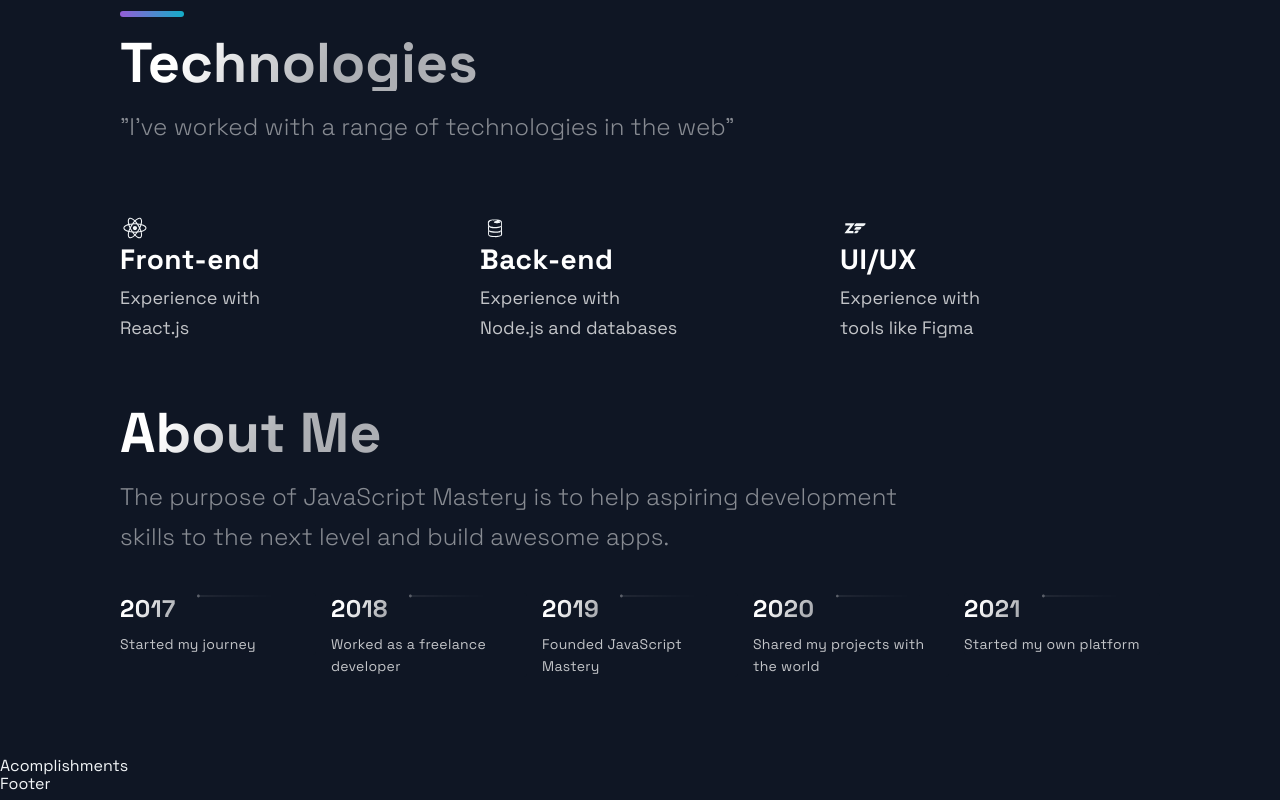
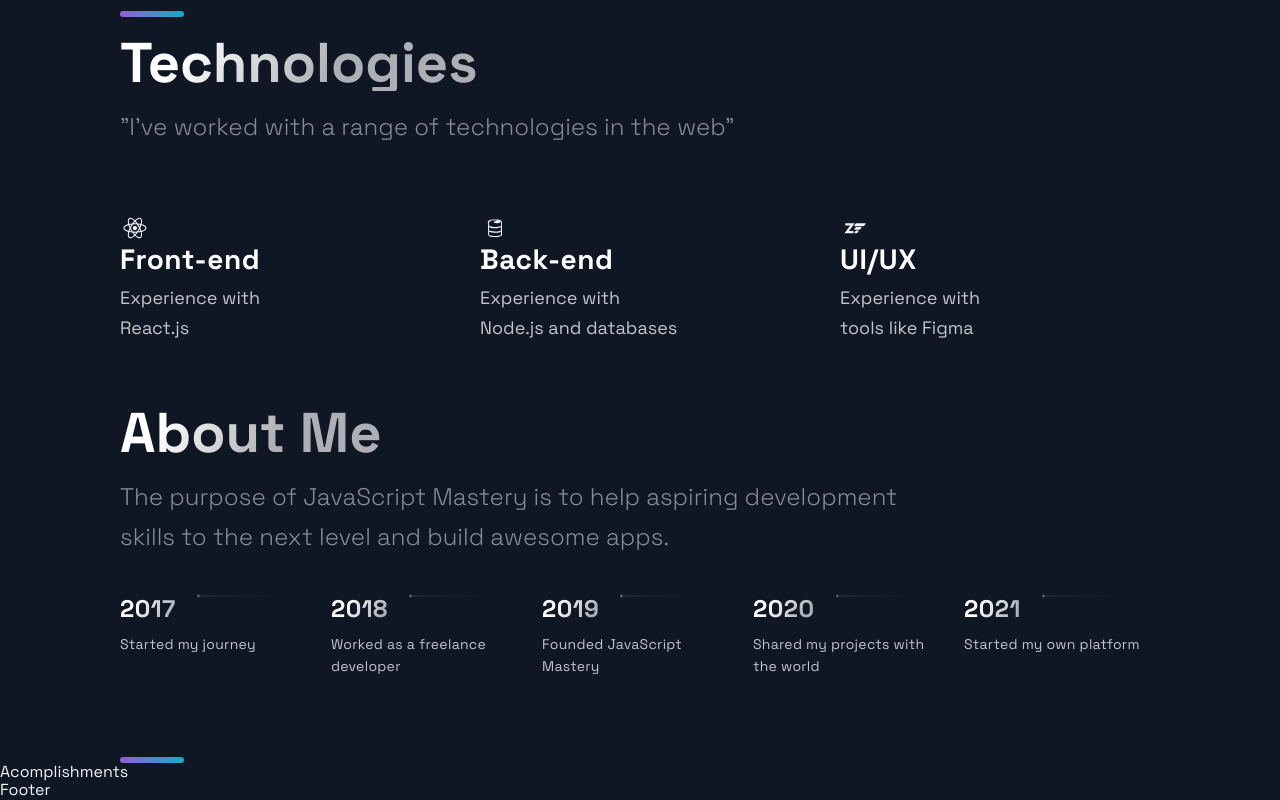
Before and after one commit to maciekpastuszak/portfolio-mp, a Next.js app: page / in a window 1280 px wide. Shown: the part 2829-3629 px from the top of the page. Built offline with nearby package versions, Linux system fonts and the light colour scheme.

Commit message:
add divider and scroll function

```diff
--- a/src/components/TimeLine/TimeLine.tsx
+++ b/src/components/TimeLine/TimeLine.tsx
@@ -10,9 +10,9 @@ const Timeline = () => {
   const [activeItem, setActiveItem] = useState(0);
   const carouselRef = useRef();
 
-  // const scroll = (node, left) => {
-  //   return node.scrollTo({ left, behavior: 'smooth' });
-  // }
+  const scroll = (node, left) => {
+    return node.scrollTo({ left, behavior: 'smooth' });
+  }
 
   const handleClick = (e, i) => {
     e.preventDefault();
@@ -110,6 +110,7 @@ const Timeline = () => {
           </CarouselButton>
         ))}
       </CarouselButtons>
+      <SectionDivider />
     </Section>
   );
 };
```
